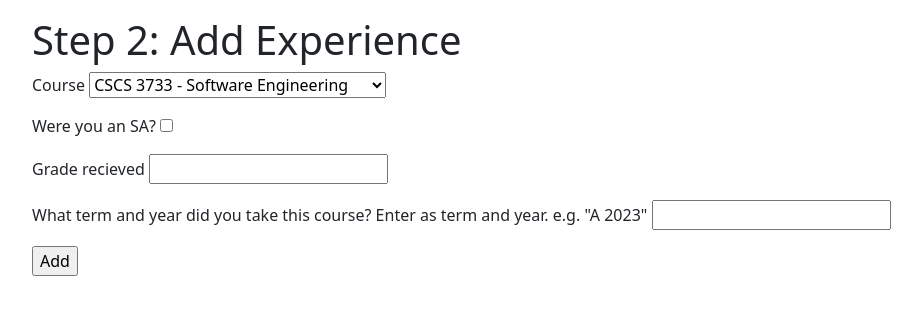
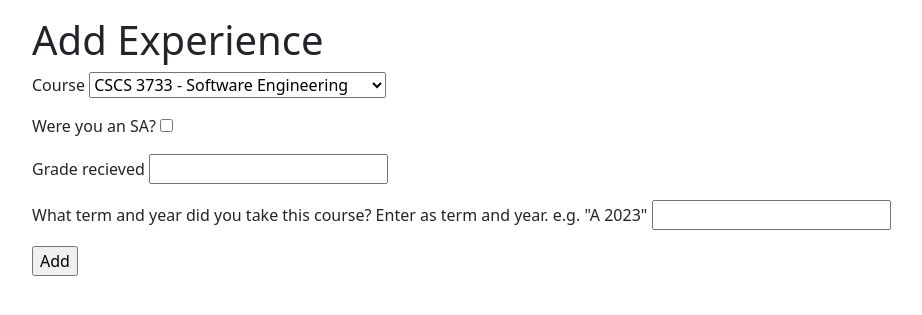
Before and after one commit to yyeternal/SA-Web-App, a Flask app: template app/student/templates/add_experience.html in a window 1280 px wide. Shown: the part 58-373 px from the top of the page, without its empty margins (50-972 px from the left). Run offline with Flask 3, Linux system fonts and the light colour scheme; the template is opened without the code that fills it: values that come from a table or form of the project are taken from there, others are empty; data comes from the database, SQL or seed files in the repository; some libraries are stand-ins or nearby versions.

Commit message:
updated add_experience.html

```diff
--- a/app/student/templates/add_experience.html
+++ b/app/student/templates/add_experience.html
@@ -2,7 +2,7 @@
 <!-- For iteration2 -->
 {% block content %}
 
-<h1>Step 2: Add Experience</h1>
+<h1>Add Experience</h1>
 
     {% if form %}
         <form action="{{ url_for('student.student_add_course') }}" method="POST">
```
